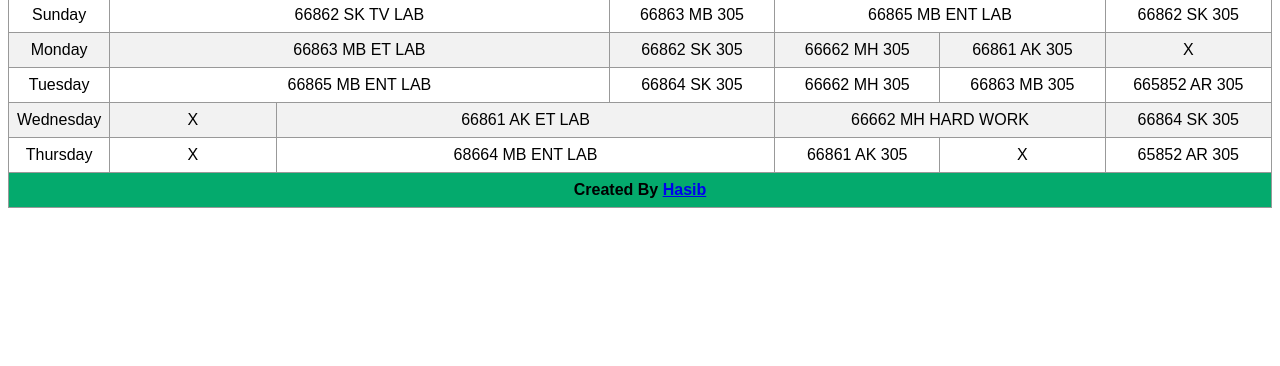
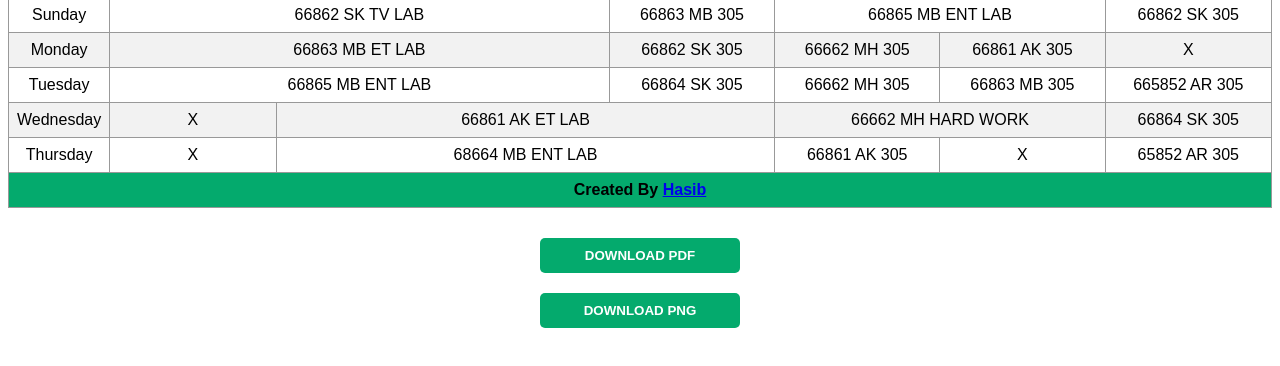
Before and after one commit to Hasib299/Routine, a plain HTML site: page index.html in a window 1280 px wide. Shown: the part 152-518 px from the top of the page. Drawn offline with Linux system fonts and the light colour scheme.

Commit message:
Update index.html

```diff
--- a/index.html
+++ b/index.html
@@ -142,12 +142,12 @@
           </tfoot>
         </tbody>
       </table>
-      <!-- <div class="downParent">
+      <div class="downParent">
         <button class="download PDF">Download PDF</button>
         <br>
         <button class="download PNG">Download PNG</button>
 
-      </div> -->
+      </div>
     </div>
 
     <script>
```
